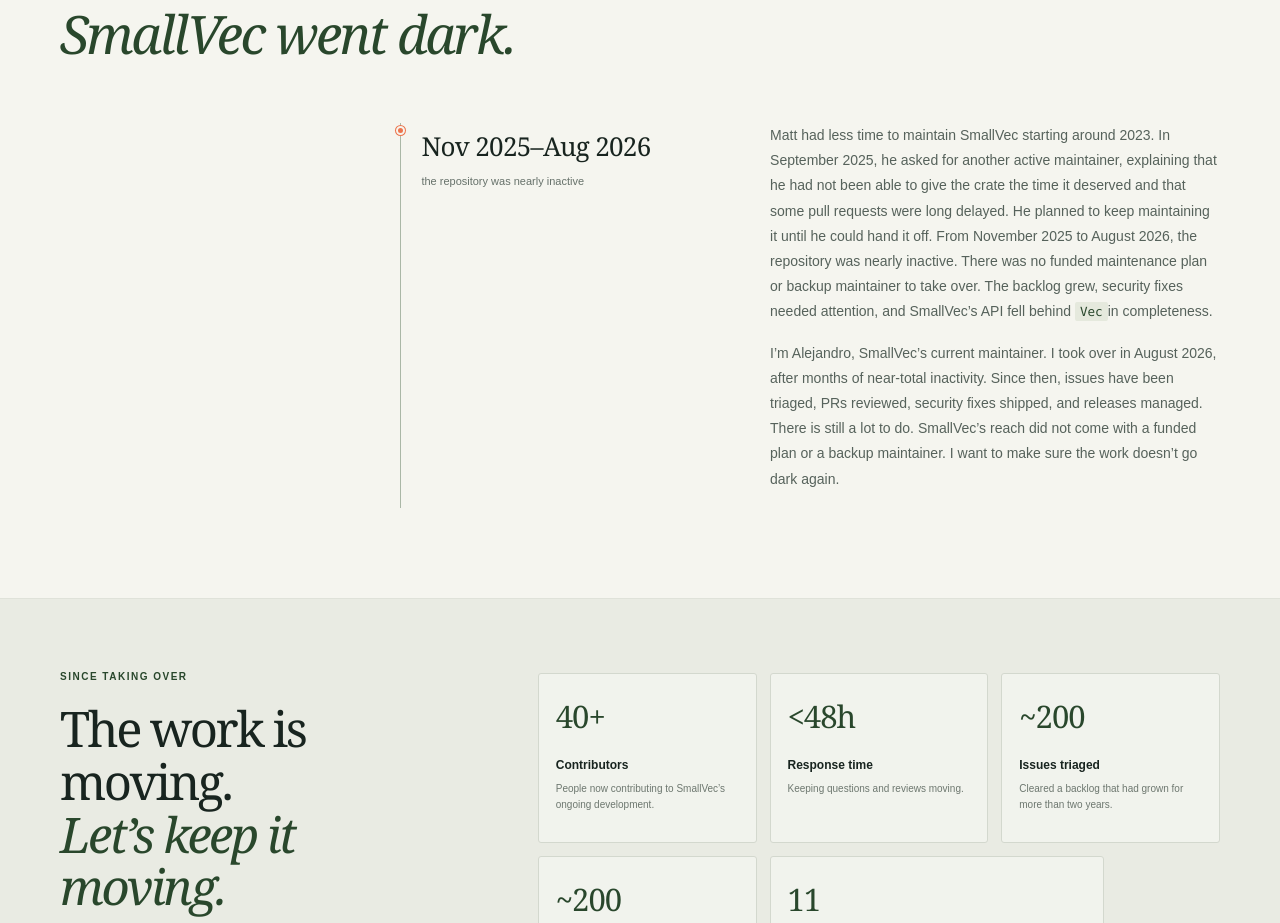
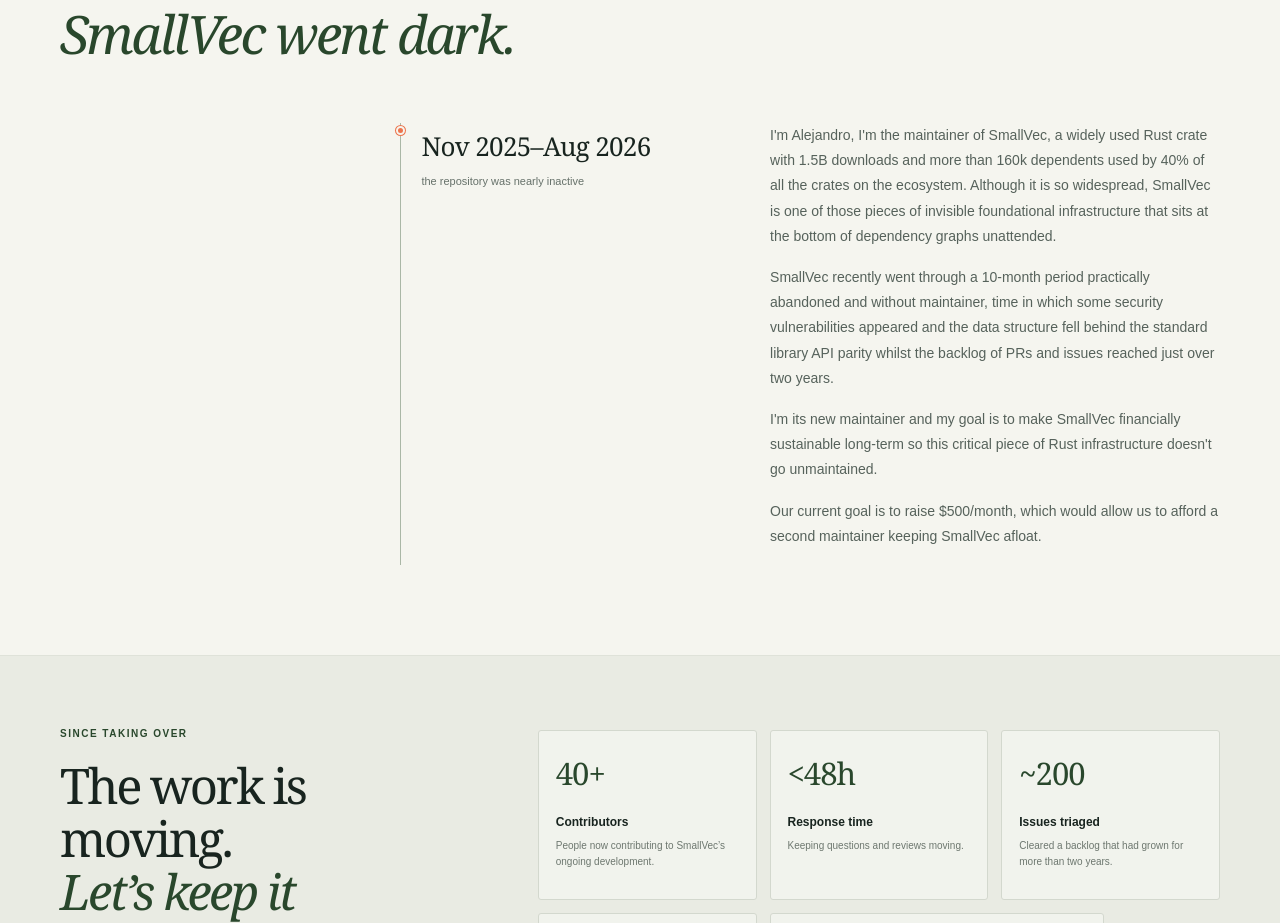
Before and after one commit to smallvec/smallvec.rs, a Next.js app: page / in a window 1280 px wide. Shown: the part 1929-2852 px from the top of the page. Built offline with nearby package versions, Linux system fonts and the light colour scheme.

Commit message:
feat: new story

```diff
--- a/app/page.tsx
+++ b/app/page.tsx
@@ -271,23 +271,16 @@ export default function Home() {
             </div>
             <div className="story-text">
               <p>
-                Matt had less time to maintain SmallVec starting around 2023. In
-                September 2025, he <a href="https://github.com/servo/rust-smallvec/issues/395" target="_blank" rel="noreferrer">asked for another active maintainer</a>,
-                explaining that he had not been able to give the crate the time it
-                deserved and that some pull requests were long delayed. He planned to
-                keep maintaining it until he could hand it off. From November 2025 to
-                August 2026, the repository was nearly inactive. There was no funded
-                maintenance plan or backup maintainer to take over. The backlog grew,
-                security fixes needed attention, and SmallVec’s API fell behind <code>Vec</code>
-                in completeness.
+                I'm Alejandro, I'm the maintainer of SmallVec, a widely used Rust crate with 1.5B downloads and more than 160k dependents used by 40% of all the crates on the ecosystem. Although it is so widespread, SmallVec is one of those pieces of invisible foundational infrastructure that sits at the bottom of dependency graphs unattended.
               </p>
               <p>
-                I’m Alejandro, SmallVec’s current maintainer. I took over in August
-                2026, after months of near-total inactivity. Since then, issues have
-                been triaged, PRs reviewed, security fixes shipped, and releases
-                managed. There is still a lot to do. SmallVec’s reach did not come with
-                a funded plan or a backup maintainer. I want to make sure the work
-                doesn’t go dark again.
+                SmallVec recently went through a 10-month period practically abandoned and without maintainer, time in which some security vulnerabilities appeared and the data structure fell behind the standard library API parity whilst the backlog of PRs and issues reached just over two years.
+              </p>
+              <p>
+                I'm its new maintainer and my goal is to make SmallVec financially sustainable long-term so this critical piece of Rust infrastructure doesn't go unmaintained.
+              </p>
+              <p>
+                Our current goal is to raise $500/month, which would allow us to afford a second maintainer keeping SmallVec afloat.
               </p>
             </div>
           </div>
```
